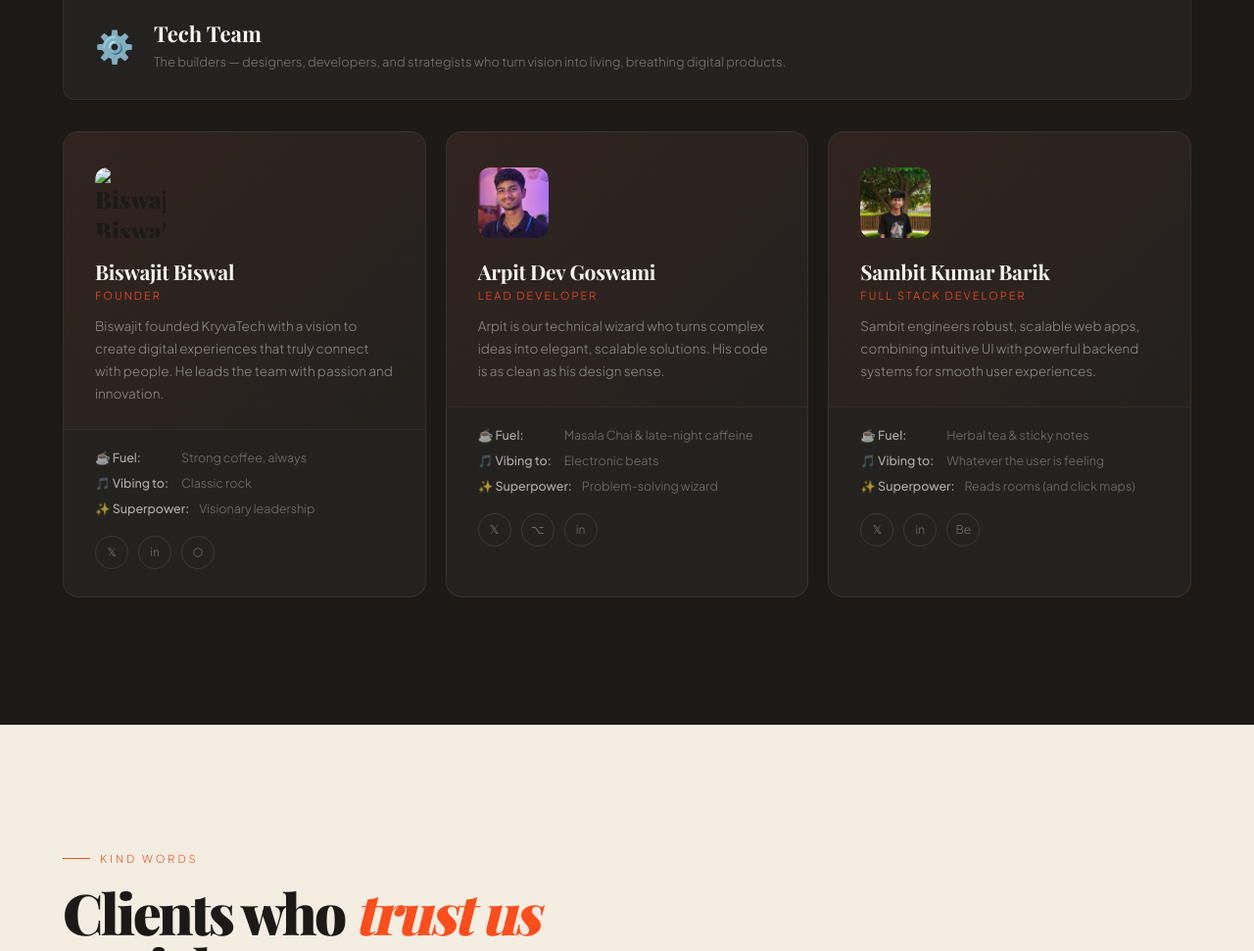
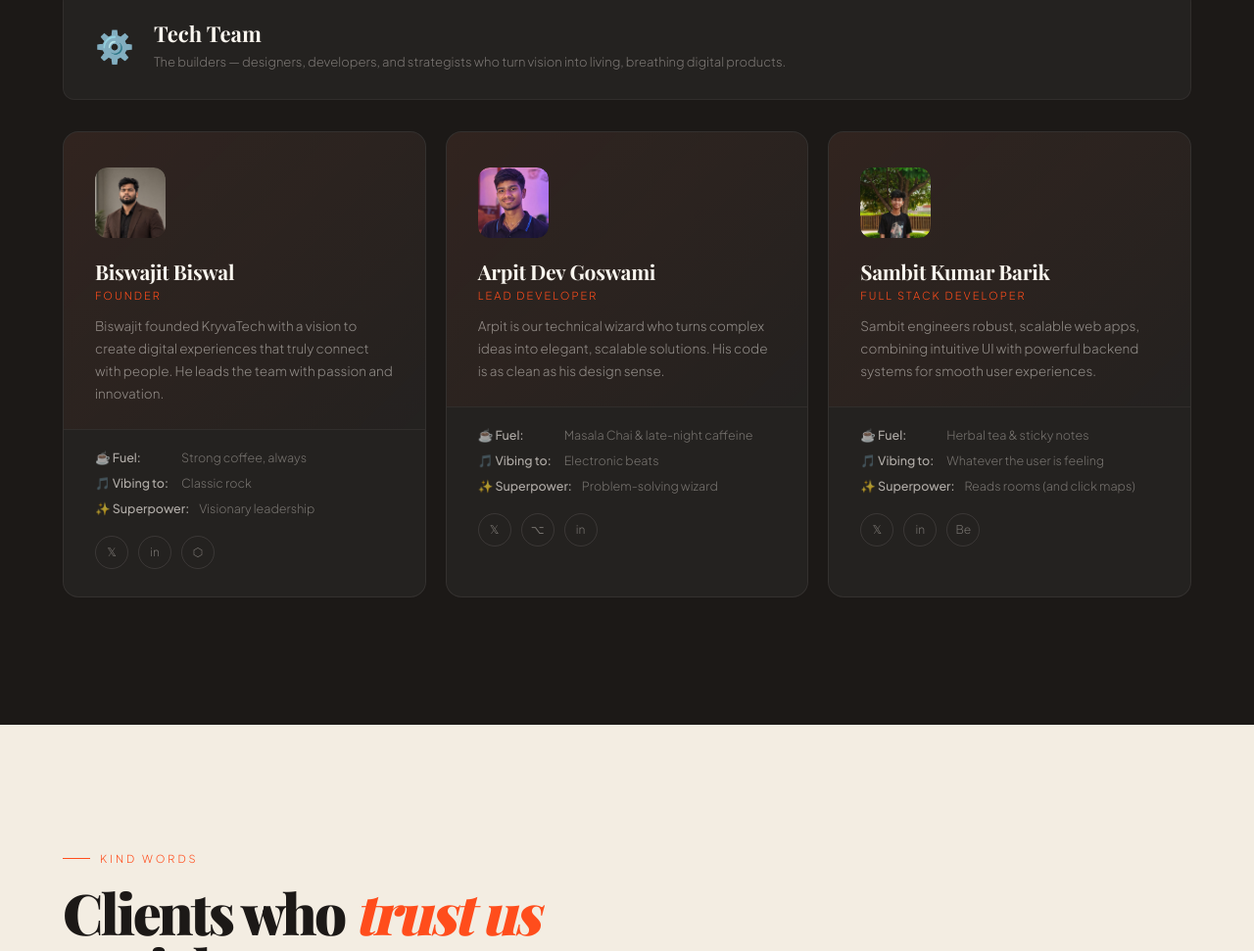
Before and after one commit to biswajitbiswal-in/kryvatech, a plain HTML site: page index.html in a window 1280 px wide. Shown: the part 3097-4068 px from the top of the page at 98% size. Drawn offline with nearby package versions, Linux system fonts and the light colour scheme; a web font is replaced by a local one.

Commit message:
updated the image

```diff
--- a/index.html
+++ b/index.html
@@ -2479,7 +2479,7 @@
       <div class="tgrid">
         <div class="tcard rv">
           <div class="tc-top">
-            <div class="tav"><img src="rahul2.jpeg" alt="Biswajit Biswal" loading="lazy" /></div>
+            <div class="tav"><img src="biswajit.jpeg" alt="Biswajit Biswal" loading="lazy" /></div>
             <div class="tname">Biswajit Biswal</div>
             <div class="trole">Founder</div>
             <div class="tbio">Biswajit founded KryvaTech with a vision to create digital experiences that truly connect
```
